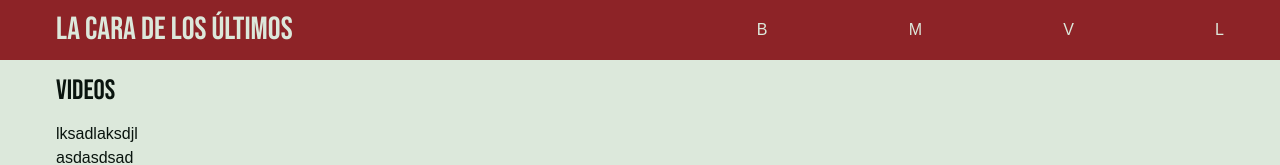
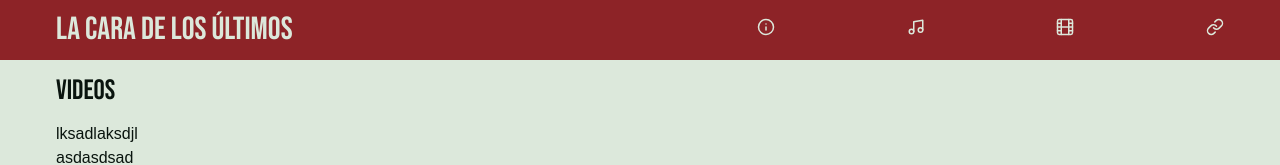
Before and after one commit to JusRecondo/lcdlu-web, a React (Vite) app: page /videos in a window 1280 px wide. Shown: the top 165 px of the page. Built offline with nearby package versions, Linux system fonts and the light colour scheme; a web font is replaced by a local one.

Commit message:
Add icons in navbar

```diff
--- a/src/components/Navbar.jsx
+++ b/src/components/Navbar.jsx
@@ -1,19 +1,40 @@
 import { Link } from 'react-router-dom';
+import { FiInfo, FiMusic, FiFilm, FiLink } from 'react-icons/fi';
 
 const Navbar = () => {
     return (
         <ul className="navbar">
             <li>
-                <Link to="/bio">B</Link>
+                <Link
+                    to="/bio"
+                    aria-label="Bio"
+                >
+                    <FiInfo />
+                </Link>
             </li>
             <li>
-                <Link to="/musica">M</Link>
+                <Link
+                    to="/musica"
+                    aria-label="Música"
+                >
+                    <FiMusic />
+                </Link>
             </li>
             <li>
-                <Link to="/videos">V</Link>
+                <Link
+                    to="/videos"
+                    aria-label="Videos"
+                >
+                    <FiFilm />
+                </Link>
             </li>
             <li>
-                <Link to="/links">L</Link>
+                <Link
+                    to="/links"
+                    aria-label="Links"
+                >
+                    <FiLink />
+                </Link>
             </li>
         </ul>
     );
--- a/src/styles/components/_header.scss
+++ b/src/styles/components/_header.scss
@@ -20,7 +20,7 @@
     .inner-container {
         display: flex;
         width: 100%;
-        justify-content: space-between;
+        justify-content: center;
         align-items: center;
         gap: 16px;
         max-width: $content-max-width;
@@ -28,7 +28,7 @@
 
         @media #{$tablet} {
             padding: 0 36px;
-
+            justify-content: space-between;
         }
     }
 }
--- a/src/styles/components/navbar.scss
+++ b/src/styles/components/navbar.scss
@@ -7,4 +7,5 @@
     gap: 8px;
     width: 100%;
     height: 100%;
+    font-size: 18px;
 }
```
